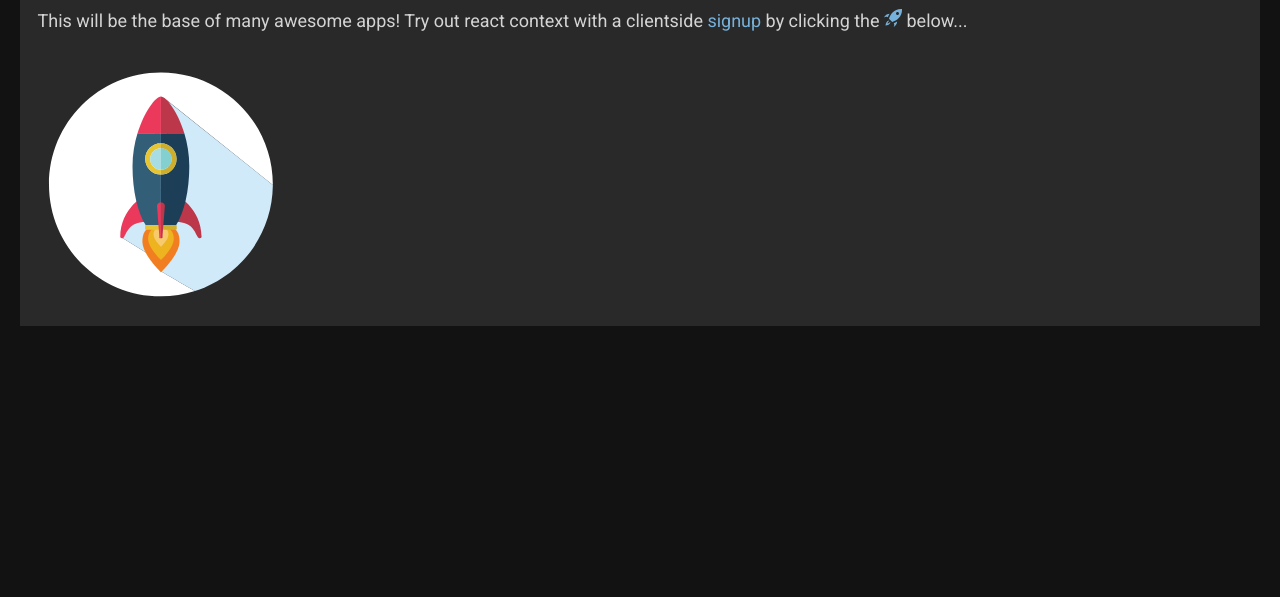
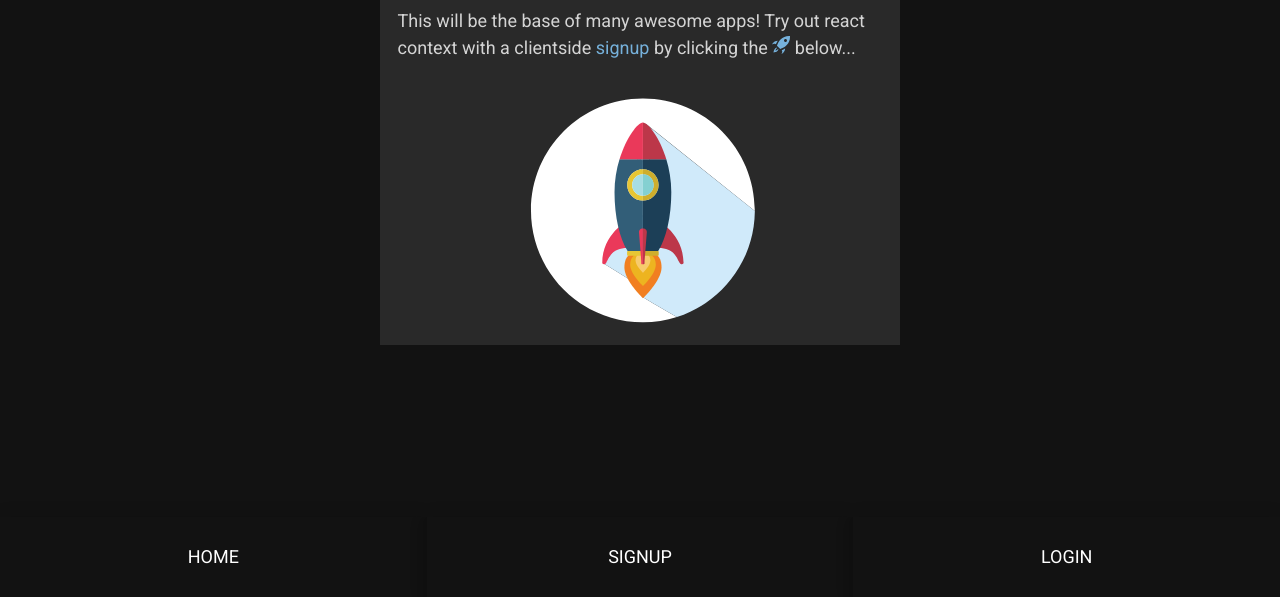
Before and after one commit to SebastianUdden/pwa-template-context, a Gatsby site: page / in a window 1280 px wide. Shown: the part 203-800 px from the top of the page. Built offline with nearby package versions, Linux system fonts and the light colour scheme; Gatsby itself is replaced by a stand-in of ours.

Commit message:
New footer and dark theme

```diff
--- /dev/null
+++ b/src/components/footer/footer.js
@@ -0,0 +1,51 @@
+import React from "react"
+import styled from "styled-components"
+import {
+  ON_SURFACE,
+  SURFACE_ACTIVE,
+  DP6,
+  BACKGROUND,
+  BACKGROUND_ACTIVE,
+} from "../../constants/theme"
+
+const Wrapper = styled.footer`
+  position: fixed;
+  bottom: 0;
+  left: 0;
+  width: 100%;
+  height: 10vh;
+`
+
+const ButtonContainer = styled.div`
+  display: flex;
+  width: 100%;
+  height: 100%;
+`
+
+const Item = styled.button`
+  border: none;
+  background-color: ${BACKGROUND};
+  color: ${ON_SURFACE};
+  width: 100%;
+  text-transform: uppercase;
+  box-shadow: ${DP6};
+  outline: none;
+  cursor: pointer;
+  :hover {
+    background-color: ${BACKGROUND_ACTIVE};
+  }
+`
+
+const Footer = ({ items }) => {
+  return (
+    <Wrapper>
+      <ButtonContainer>
+        {items.map(item => (
+          <Item onClick={() => item.onClick()}>{item.title}</Item>
+        ))}
+      </ButtonContainer>
+    </Wrapper>
+  )
+}
+
+export default Footer
--- a/src/components/header.js
+++ b/src/components/header.js
@@ -9,13 +9,13 @@ import {
   HIGH_EMPHASIS,
   PRIMARY,
   DP6,
-  BACKGROUND_ACTIVE,
   PRIMARY_BACKGROUND,
+  BACKGROUND,
 } from "../constants/theme"
 import { useUser } from "../contexts/UserContext"
 
 const Wrapper = styled.header`
-  background: ${BACKGROUND_ACTIVE};
+  background: ${BACKGROUND};
   box-shadow: ${DP6};
   margin-bottom: 1.45rem;
 `
@@ -25,7 +25,7 @@ const Head = styled.div`
   align-items: center;
   justify-content: space-between;
   margin: 0 auto;
-  max-width: ${LARGE};
+  max-width: ${LARGE}px;
   padding: 1.45rem 1.0875rem;
 `
 
--- a/src/components/home/Home.js
+++ b/src/components/home/Home.js
@@ -26,6 +26,8 @@ const Em = styled.em`
 const SVGWrapper = styled.div`
   padding: 0;
   margin: 0;
+  display: flex;
+  justify-content: center;
   cursor: pointer;
 `
 
--- a/src/components/layout.js
+++ b/src/components/layout.js
@@ -12,13 +12,13 @@ import { useStaticQuery, graphql } from "gatsby"
 
 import Header from "./header"
 import "./layout.css"
-import { LARGE } from "../constants/sizes"
+import { SMALL } from "../constants/sizes"
 import { BASE_TEXT_COLOR, BACKGROUND } from "../constants/theme"
 import { UserProvider } from "../contexts/UserContext"
 
 const Wrapper = styled.div`
   margin: 0 auto;
-  max-width: ${LARGE};
+  max-width: ${SMALL}px;
   padding: 0px 1.0875rem 1.45rem;
   padding-top: 0;
   color: ${BASE_TEXT_COLOR};
--- a/src/components/main.js
+++ b/src/components/main.js
@@ -1,19 +1,35 @@
 import React from "react"
+import styled from "styled-components"
+import { useUser } from "../contexts/UserContext"
 import SEO from "./seo"
-import { LOGIN_FIELDS, SIGNUP_FIELDS } from "../constants/fields"
 import Home from "./home/Home"
 import Signup from "./user/Signup"
 import Login from "./user/Login"
-import { useUser } from "../contexts/UserContext"
+import Footer from "./footer/footer"
+
+import { LOGIN_FIELDS, SIGNUP_FIELDS } from "../constants/fields"
+import { FOOTER_MENU } from "../constants/menus"
+
+const Body = styled.div`
+  margin-bottom: 10vh;
+`
 
 const Main = () => {
-  const { page } = useUser()
+  const { page, setPage } = useUser()
   return (
     <>
       <SEO title="Home" />
-      {page === "home" && <Home />}
-      {page === "signup" && <Signup fields={SIGNUP_FIELDS} />}
-      {page === "login" && <Login fields={LOGIN_FIELDS} />}
+      <Body>
+        {page === "home" && <Home />}
+        {page === "signup" && <Signup fields={SIGNUP_FIELDS} />}
+        {page === "login" && <Login fields={LOGIN_FIELDS} />}
+      </Body>
+      <Footer
+        items={FOOTER_MENU.map(item => ({
+          ...item,
+          onClick: () => setPage(item.page),
+        }))}
+      />
     </>
   )
 }
--- a/src/components/user/Signup.js
+++ b/src/components/user/Signup.js
@@ -29,6 +29,7 @@ const Signup = ({ fields }) => {
         <ErrorMessage>Passwords are invalid or do not match...</ErrorMessage>
       )}
       <Button
+        type="submit"
         onClick={() => {
           setShowMatchingPasswordError(user.password !== user.repeatPassword)
           const signedUp = validateForm(inputRefs)
--- a/src/components/user/common.js
+++ b/src/components/user/common.js
@@ -6,6 +6,7 @@ import {
   FADED_TEXT_COLOR,
   ERROR,
   DP6,
+  BACKGROUND_ACTIVE,
 } from "../../constants/theme"
 
 export const Wrapper = styled.div`
@@ -25,6 +26,9 @@ export const Button = styled.button`
   box-shadow: ${DP6};
   text-transform: uppercase;
   cursor: pointer;
+  :hover {
+    background-color: ${BACKGROUND_ACTIVE};
+  }
 `
 
 export const FieldHint = styled.p`
--- /dev/null
+++ b/src/constants/menus.js
@@ -0,0 +1,14 @@
+export const FOOTER_MENU = [
+  {
+    title: "Home",
+    page: "home",
+  },
+  {
+    title: "Signup",
+    page: "signup",
+  },
+  {
+    title: "Login",
+    page: "login",
+  },
+]
```
